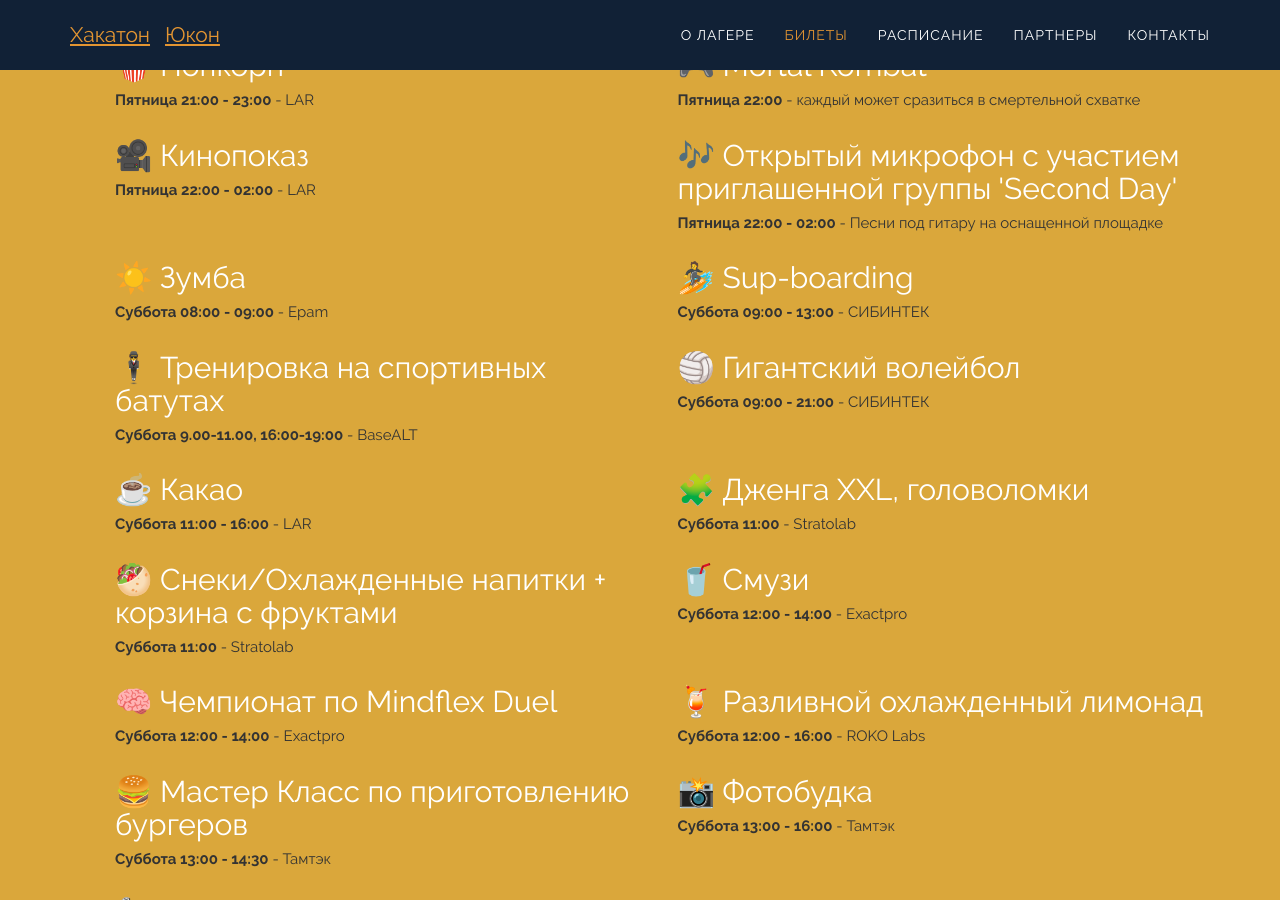
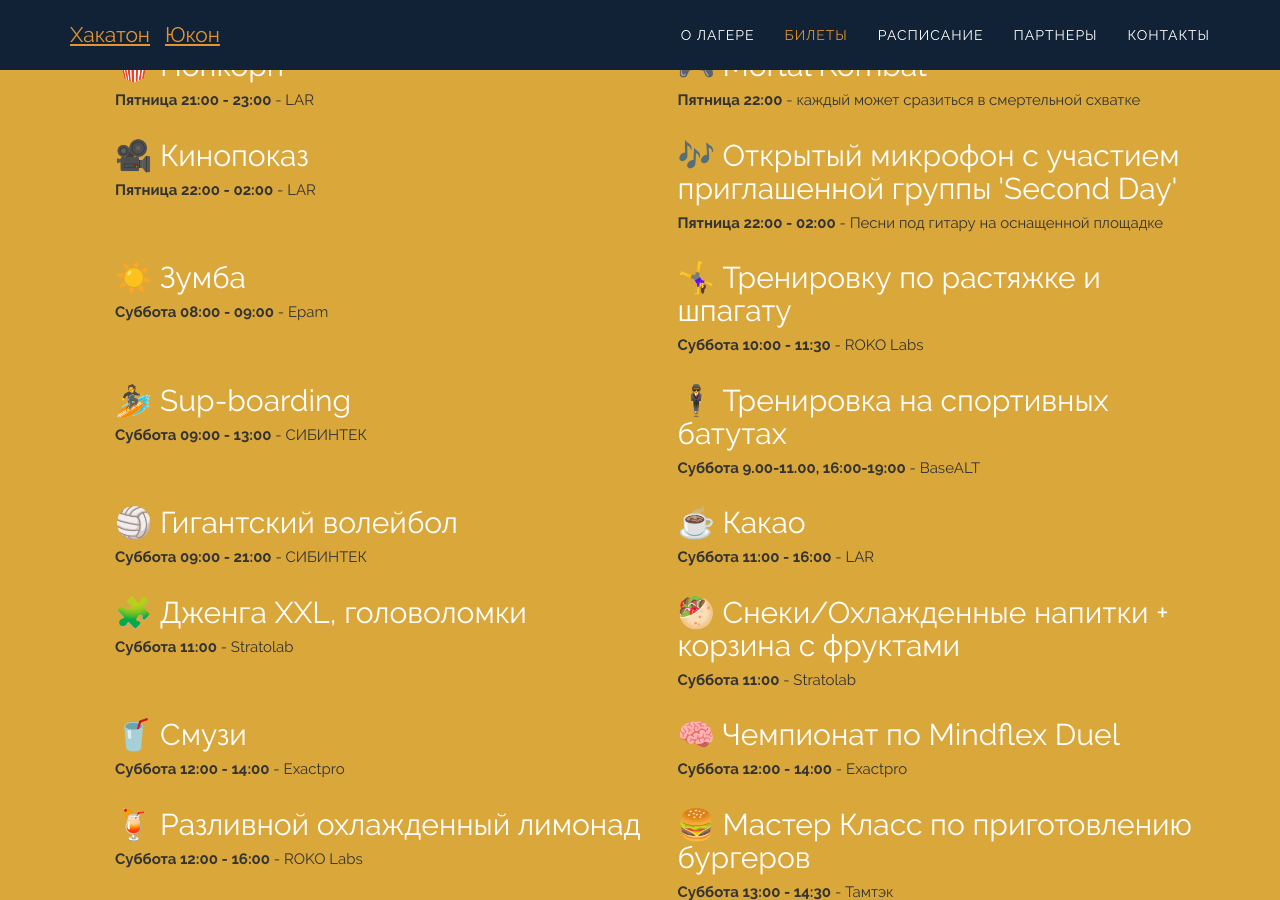
Before and after one commit to youcon/dune.github.io, a Jekyll site: the page built from index.html, in a window 1280 px wide and 900 px high, scrolled down 2834 px. Built offline with Jekyll 4.4.1, drawn with Linux system fonts in a browser that asks for light colours; nearby versions of some CDN libraries; some web fonts are replaced; comment, search, counter and statistics services are not loaded.

Commit message:
Add ROKO Labs activity

```diff
--- a/_data/activities.yml
+++ b/_data/activities.yml
@@ -42,6 +42,10 @@
   sign: "☀️"
   title: "Зумба"
   description: "Epam"
+- time: "Суббота 10:00 - 11:30"
+  sign: "🤸‍♀️"
+  title: "Тренировку по растяжке и шпагату"
+  description: "ROKO Labs"
 - time: "Суббота 09:00 - 13:00"
   sign: "🏄"
   title: "Sup-boarding"
```
